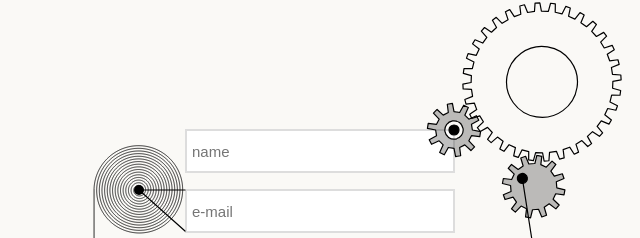
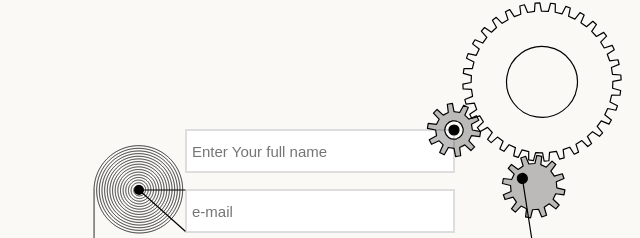
Before and after one commit to adarsh-priydarshi-5646/Mini-Game-Login-Page, a plain HTML site: page index.html in a window 1280 px wide. Shown: the part 63-301 px from the top of the page, 320-960 px from the left. Drawn offline with nearby package versions, Linux system fonts and the light colour scheme.

Commit message:
Update index.html

```diff
--- a/index.html
+++ b/index.html
@@ -10,7 +10,7 @@
     <div class="container">
         <div class="form-container">
             <label class="form-row">
-                <input autocomplete="one-time-code" type="text" id="name" name="name" placeholder="name" required>
+                <input autocomplete="one-time-code" type="text" id="name" name="name" placeholder="Enter Your full name" required>
             </label>
             <label class="form-row">
                 <input autocomplete="one-time-code" type="email" id="email" name="email" placeholder="e-mail" required >
```
